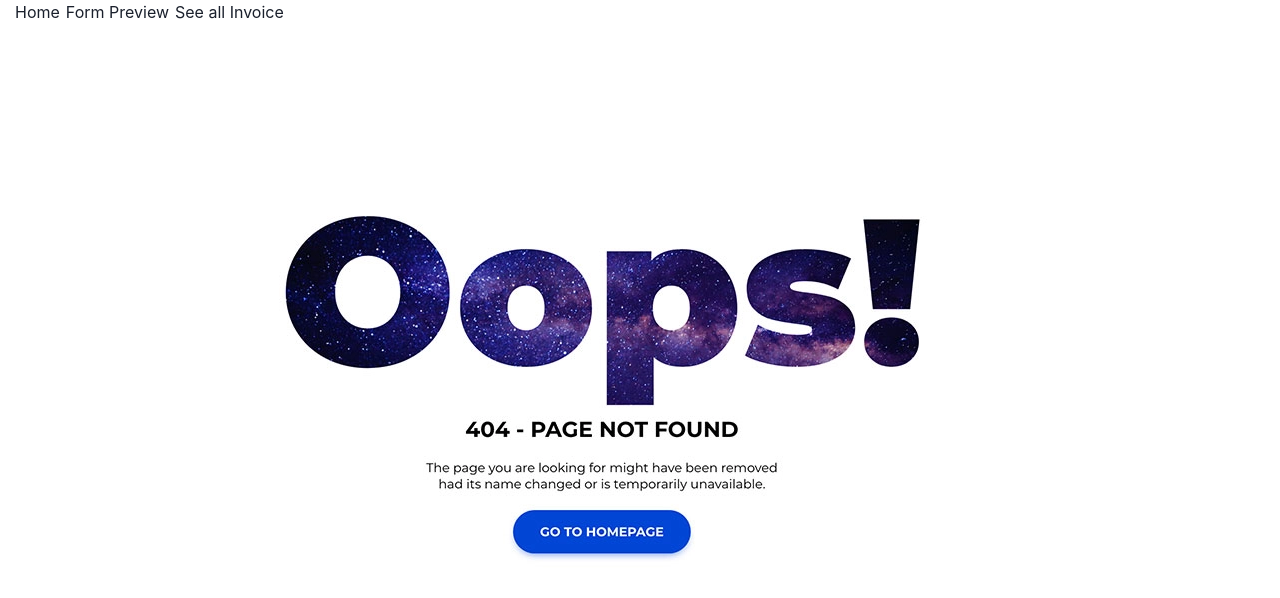
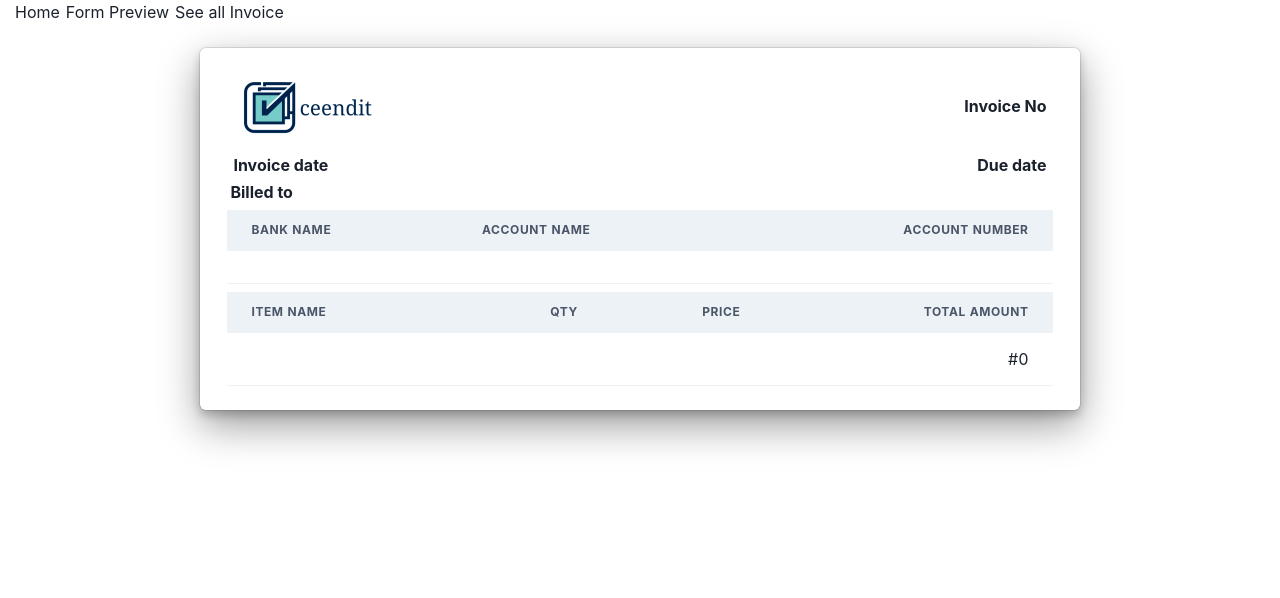
Before and after one commit to kodervine/ceendit-react, a React (Vite) app: page /form-preview in a window 1280 px wide. Shown: the top 598 px of the page. Built offline with nearby package versions, Linux system fonts and the light colour scheme.

Commit message:
removed the @media on css and intend to create a new route when download is clicked

```diff
--- a/src/App.jsx
+++ b/src/App.jsx
@@ -20,12 +20,13 @@ function App() {
       </nav>
       <Routes>
         <Route path="/" element={<InvoiceApp />} />
-        <Route
+        <Route path="/form-preview" element={<FormPreview />} />
+        {/* <Route
           path="/form-preview"
           element={
             showPreviewComponent ? <FormPreview /> : <Error />
           }
-        />
+        /> */}
         <Route path="/invoice-history" element={<InvoiceHistory />} />
         <Route path="*" element={<Error />} />
       </Routes>
--- a/src/context.jsx
+++ b/src/context.jsx
@@ -1,5 +1,5 @@
 import React, { useContext, useState, useEffect, useRef } from "react";
-import { useNavigate } from "react-router-dom";
+import { useNavigate, Link } from "react-router-dom";
 import logo from "./assets/logo.png";
 import jsPDF from "jspdf";
 
@@ -65,8 +65,7 @@ const AppProvider = ({ children }) => {
       alert("please fill out all fields");
       return;
     }
-
-    setShowPreviewComponent(true);
+    <Link to="/form-preview">Form Preview</Link>;
   };
 
   // Handles each invoice submit and pushes it to the `allInvoice` array in useState. The goal is to have access to each invoice in memory in case they want to get the older form and download again.
--- a/src/index.css
+++ b/src/index.css
@@ -10,12 +10,3 @@
   -moz-osx-font-smoothing: grayscale;
   -webkit-text-size-adjust: 100%;
 }
-
-@media print {
-  * {
-    display: none;
-  }
-  #print-section {
-    display: block;
-  }
-}
--- a/src/pages/FormPreview.jsx
+++ b/src/pages/FormPreview.jsx
@@ -38,7 +38,7 @@ const FormPreview = () => {
   // };
   // <Box ref={FormPreviewRef}>{showPreviewComponent && <FormPreview />}</Box>;
   return (
-    <Box id="form-input" ref={FormPreviewRef}>
+    <Box id="form-input">
       <Stack
         width={{ base: "100%", md: "90%", lg: "70%" }}
         maxW="960px"
```
